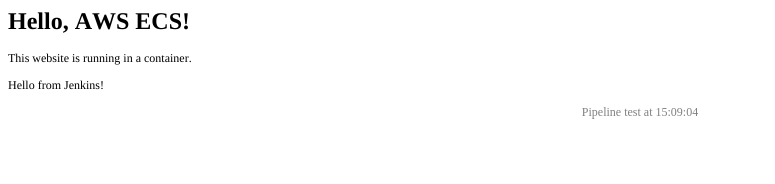
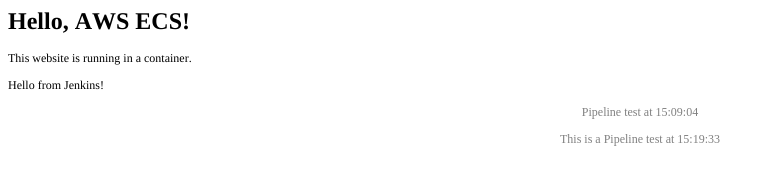
Before and after one commit to sompyakurel/mywebsite, a plain HTML site: page index.html in a window 1280 px wide. Shown: the whole page, without its empty margins (0-775 px from the left). Drawn offline with Linux system fonts and the light colour scheme.

Commit message:
Visible pipeline test

```diff
--- a/index.html
+++ b/index.html
@@ -19,3 +19,4 @@
 </html>
 <!-- test webhook Mon Nov 24 11:39:16 EST 2025 -->
 <p style='color:gray;font-size:12px;text-align:center;'>Pipeline test at 15:09:04</p>
+<p style='color:gray;font-size:12px;text-align:center;'>This is a Pipeline test at 15:19:33</p>
```
